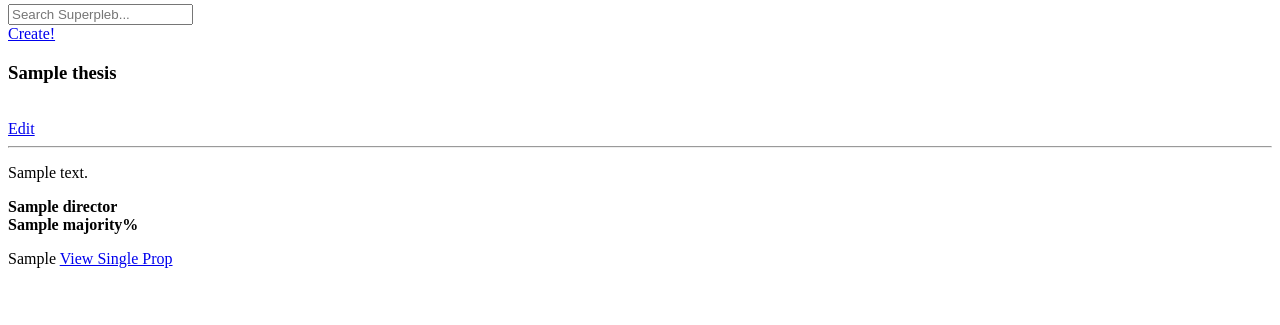
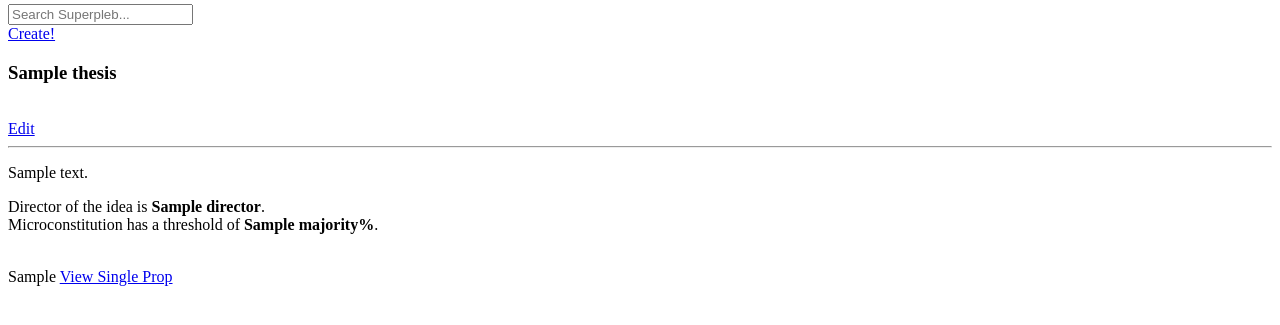
Before and after one commit to twlopes/sp, a Django app: template sp/templates/article_view.html in a window 1280 px wide. Shown: the part 132-457 px from the top of the page. Run offline with Django 3.2, Linux system fonts and the light colour scheme; the template is opened without the code that fills it: most values are stand-ins (such as "Sample title", 1, 10 or a date in 2020); some libraries are stand-ins or nearby versions.

Commit message:
Changes to the article view.

```diff
--- a/sp/templates/article_view.html
+++ b/sp/templates/article_view.html
@@ -43,8 +43,11 @@
 
 	<div class="span4"> {# prop column #}
 
-		<b>{{ article.director }}</b></br>
-		<b>{{ article.majority }}%</b>
+		Director of the idea is <b>{{ article.director }}</b>.</br>
+		Microconstitution has a threshold of <b>{{ article.majority }}%</b>.
+
+	</br>
+	</br>
 
 
 		{% if prop_data %}
```
